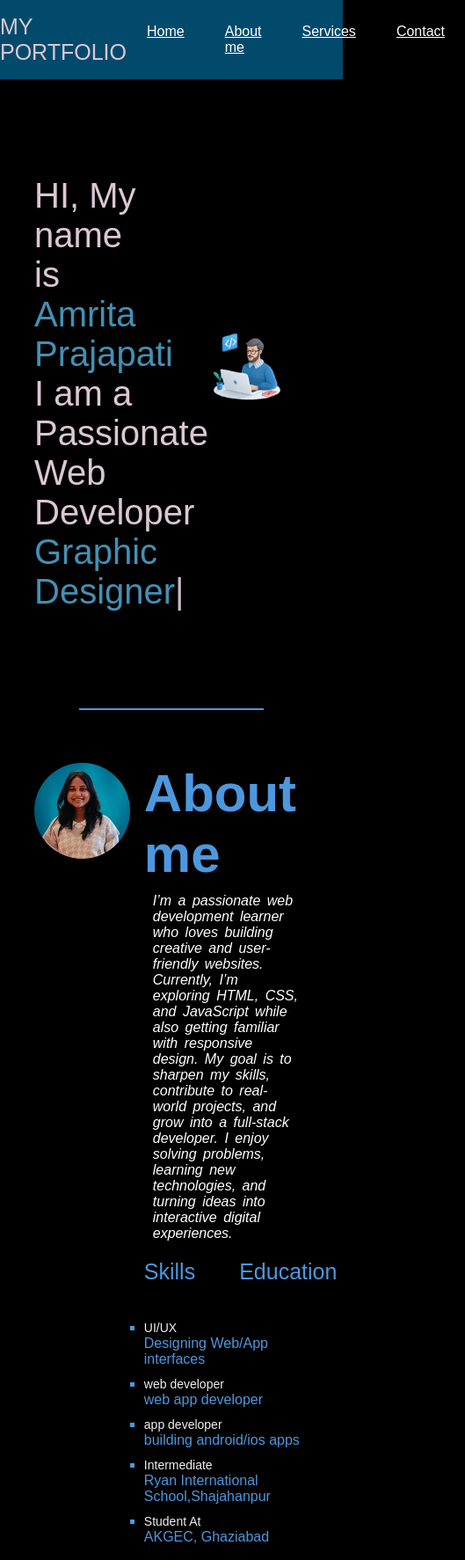
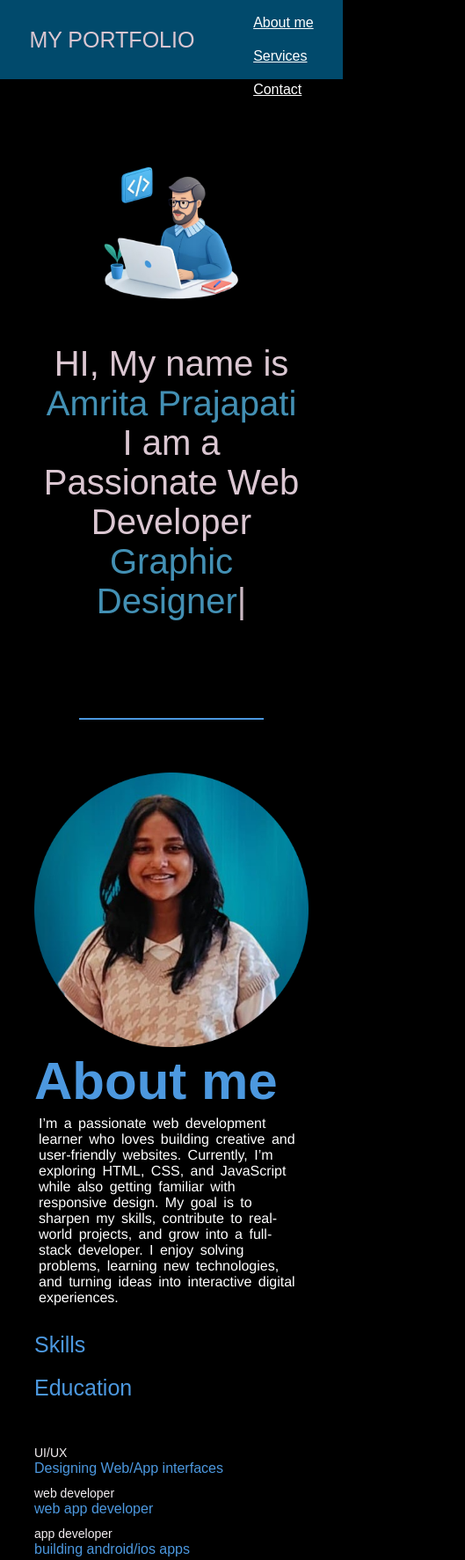
Before and after one commit to amrita759/portfolio-mlcoe, a plain HTML site: page index.html in a window 390 px wide. Shown: the top 1773 px of the page at 88% size, 529 px wide, since content can reach past the window. Drawn offline with nearby package versions, Linux system fonts and the light colour scheme.

Commit message:
new change

```diff
--- a/index.html
+++ b/index.html
@@ -73,18 +73,21 @@ My goal is to sharpen my skills, contribute to real-world projects, and grow int
    <div class="services-list">
 
    <div>
+    <i class="fa-solid fa-code"></i>
     <h2>Web Development</h2>
     <p>I create responsive and user-friendly websites using HTML, CSS, and JavaScript.</p>
     <a href="#">Read More</a>
    </div>
 
      <div>
+      <i class="fa-solid fa-crop-simple"></i>
     <h2>Web Designing</h2>
     <p>“I’m a web design learner who loves creating simple, modern, and user-friendly websites using HTML, CSS, and JavaScript.</p>
     <a href="#">Read More</a>
    </div>
 
   <div>
+    <i class="fa-brands fa-app-store"></i>
     <h2>UI/UX</h2>
     <p>“I’m learning UI/UX design to create digital experiences that are not only visually appealing but also easy and enjoyable to use.</p>
     <a href="#">Read More</a>
@@ -127,22 +130,27 @@ My goal is to sharpen my skills, contribute to real-world projects, and grow int
     });
   </script>
 
-  <script>
+
+  </section>
+
+ <script>
 
       var tablinks = document.getElementsByClassName("tab-links");
       var tabcontents = document.getElementsByClassName("tab-contents");
 
       function opentab(tabname){
       for(tablink of tablinks){
-        tabcontent.classList.remove("active-link");
+        tablink.classList.remove("active-link");
       }
       for(tabcontent of tabcontents){
         tabcontent.classList.remove("active-tab");
       }
+      event.currentTarget.classList.add("active-link");
+      document.getElementById(tabname).classList.add("active-tab");
   }
 
   </script>
-  </section>
+
  </main>
 
 </body>
--- a/style.css
+++ b/style.css
@@ -48,7 +48,6 @@ nav ul li a:hover{
 .leftsection{
    width: 34px;
    font-size: 40px ;
-
 }
 
 .rightsection img{
@@ -72,6 +71,7 @@ nav ul li a:hover{
 
 .blue{
    color:rgb(67, 144, 180) ;
+   font-family:'Franklin Gothic Medium', 'Arial Narrow', Arial, sans-serif
 }
 #element{
    color:rgb(67, 144, 180);
@@ -105,9 +105,9 @@ nav ul li a:hover{
    color: rgb(76, 152, 223);
 }
 .sub-1{
-   margin: 10px ;
+   margin: 5px ;
    color: white;
-   font-style: italic;
+   font-family: 'Franklin Gothic Medium', 'Arial Narrow', Arial, sans-serif;
    word-spacing: 3px;
 }
 .tab-title{
@@ -128,11 +128,14 @@ nav ul li a:hover{
 }
 .tab-contents ul li{
    margin: 10px 0px;
-   list-style: square;
+   list-style: none;
 }
 .tab-contents ul li span{
    color:rgb(243, 238, 241);
    font-size: 14px;
+}
+.tab-contents{
+   display: none;
 }
 .tab-contents.active-tab{
    display: block;
@@ -150,12 +153,17 @@ nav ul li a:hover{
    margin-bottom: 100px;
 }
 .services-list div{
-    background-color: rgb(56, 56, 64);
+    background-color: rgb(44, 44, 47);
     padding: 40px;
     font-size: 13px;
     font-weight: 300;
     border-radius: 10px;
     transition: background-color 0.5s, transform 0.5s;
+}
+.services-list div i{
+   font-size: 40px;
+   color: rgb(125, 182, 235);
+   margin-bottom: 20px;
 }
 .services-list div h2{
    margin-bottom: 15px;
@@ -219,7 +227,7 @@ nav ul li a:hover{
 form input,form textarea{
    width: 100%;
    outline: none;
-   background-color: rgb(36, 39, 40);
+   background-color: rgb(33, 33, 33);
    padding: 15px;
    margin: 15px 0;
    color: white;
@@ -227,3 +235,37 @@ form input,form textarea{
    border: none;
 
 }
+@media only screen and (max-width: 800px){
+   .firstsection{
+      flex-direction: column-reverse;
+      text-align: center;
+   }
+   .firstsection > div{
+      width: 80%;
+   }
+   .rightsection img{
+      width: 60%;
+   }
+   .about-col-1, .about-col-2{
+      width: 100%;
+   }
+   .tab-title{
+      flex-direction: column;
+   }
+   .tab-links{
+      margin: 10px 0;
+   }
+   .services-list{
+      grid-template-columns: repeat(auto-fit, minmax(200px, 1fr));
+   }
+   .secondsection{
+      height: auto;
+   }
+   nav ul{
+      flex-direction: column;
+   }
+   nav ul li{
+      margin: 10px 0;
+   }
+
+}
```
